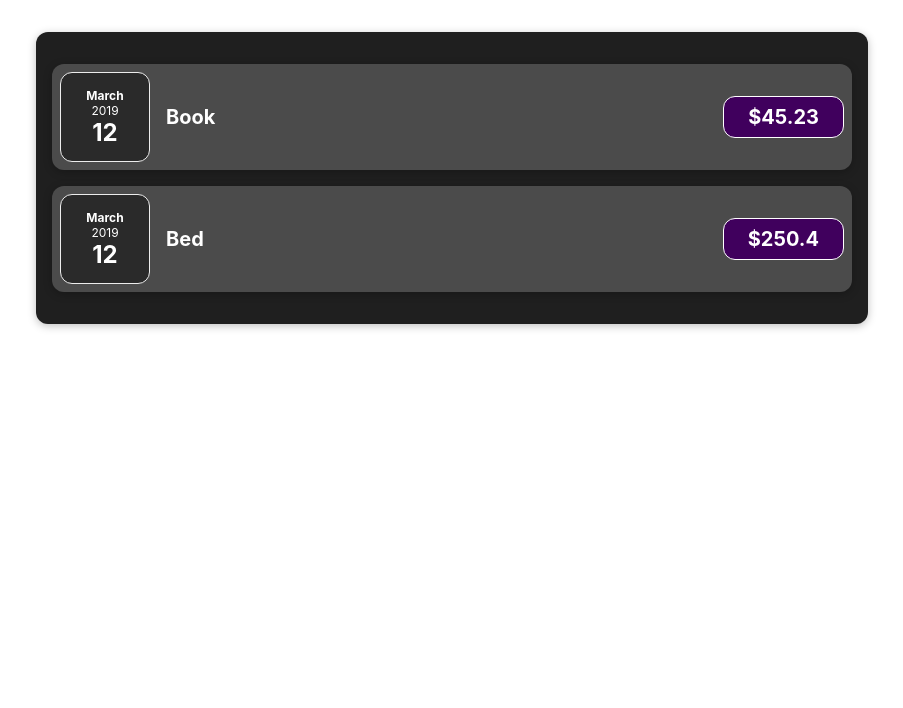
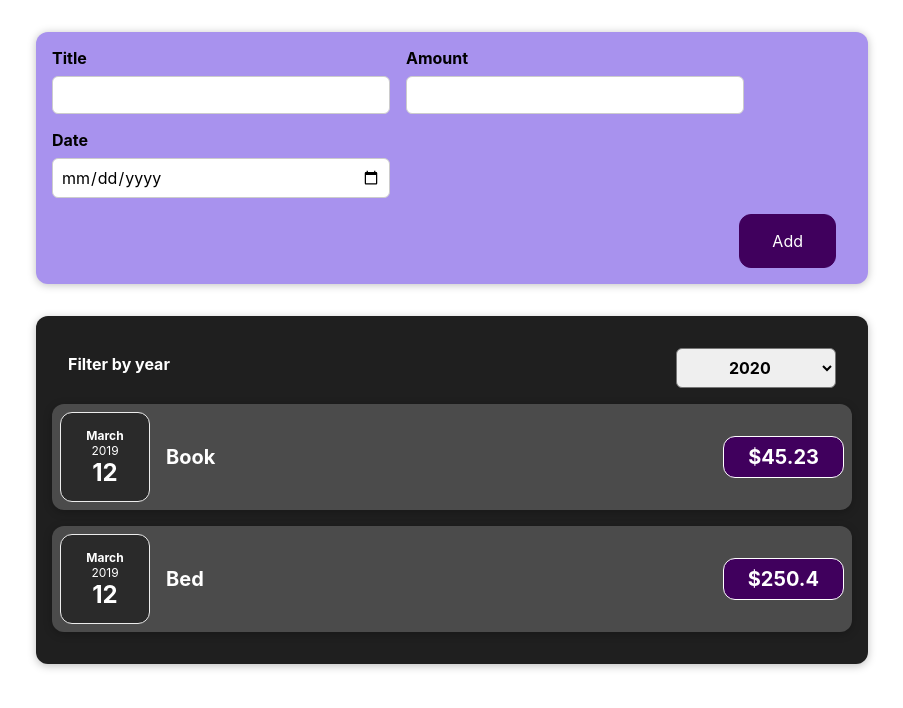
Before and after one commit to rudkevych/expenses-app, a React (Create React App) app: page / in a window 1280 px wide. Shown: the top 708 px of the page, without its empty margins (188-1091 px from the left). Built offline with nearby package versions, Linux system fonts and the light colour scheme.

Commit message:
added Filter

```diff
--- a/src/App.js
+++ b/src/App.js
@@ -1,8 +1,9 @@
-import React from "react";
+import React, {useState} from "react";
 import Expenses from "./components/Expenses/Expenses";
+import NewExpense from './components/NewExpense/NewExpense';
 
 const App = () => {
-    const expenses = [
+    const expensesStore = [
         {
             title: 'Book',
             amount: 45.23,
@@ -24,8 +25,16 @@ const App = () => {
             date: new Date(2020, 3, 26)
         }
     ];
+    const [expenses, setExpenses] = useState(expensesStore);
+
+
+    const addExpenseHandler = expense => {
+        console.log(expense);
+    }
+
     return (
         <div className="App">
+            <NewExpense onAddExpense={addExpenseHandler}/>
             <Expenses expenses={expenses}/>
         </div>
     );
--- /dev/null
+++ b/src/components/Expenses/ExpenseFilter.css
@@ -0,0 +1,24 @@
+.expenses-filter {
+    color: white;
+    padding: 0 1rem;
+}
+
+.expenses-filter__control {
+    display: flex;
+    width: 100%;
+    align-items: center;
+    justify-content: space-between;
+    margin: 1rem 0;
+}
+
+.expenses-filter label {
+    font-weight: bold;
+    margin-bottom: 0.5rem;
+}
+
+.expenses-filter select {
+    font: inherit;
+    padding: 0.5rem 3rem;
+    font-weight: bold;
+    border-radius: 6px;
+}
--- /dev/null
+++ b/src/components/Expenses/ExpenseFilter.js
@@ -0,0 +1,24 @@
+import './ExpenseFilter.css';
+
+const ExpenseFilter = (props) => {
+
+    const changeYearHandler = event => {
+        props.onFilterYearChange(event.target.value);
+    }
+
+    return (
+        <div className='expenses-filter'>
+            <div className='expenses-filter__control'>
+                <label>Filter by year</label>
+                <select value={props.selectedYear} onChange={changeYearHandler}>
+                    <option value="2022">2022</option>
+                    <option value="2021">2021</option>
+                    <option value="2020">2020</option>
+                </select>
+            </div>
+        </div>
+    )
+
+}
+
+export default ExpenseFilter;
--- a/src/components/Expenses/Expenses.js
+++ b/src/components/Expenses/Expenses.js
@@ -1,10 +1,20 @@
 import ExpenseItem from './ExpenseItem';
 import './Expenses.css';
 import Card from '../UI/Card';
+import ExpenseFilter from './ExpenseFilter';
+import React, {useState} from "react";
 
 const Expenses = (props) => {
+
+    const [filteredYear, setFilteredYear] = useState('2020');
+
+    const yearChangeHandler = year => {
+        setFilteredYear(year);
+    }
+
     return (
         <Card className='expenses'>
+            <ExpenseFilter selectedYear={filteredYear} onFilterYearChange={yearChangeHandler}/>
             <ExpenseItem
                 title={props.expenses[0].title}
                 amount={props.expenses[0].amount}
--- /dev/null
+++ b/src/components/NewExpense/ExpenseForm.css
@@ -0,0 +1,26 @@
+.new-expense__controls {
+    display: flex;
+    flex-wrap: wrap;
+    gap: 1rem;
+    margin-bottom: 1rem;
+    text-align: left;
+}
+
+.new-expense__control label {
+    font-weight: bold;
+    margin-bottom: 0.5rem;
+    display: block;
+}
+
+.new-expense__control input {
+    font: inherit;
+    padding: 0.5rem;
+    border-radius: 6px;
+    border: 1px solid #ccc;
+    width: 20rem;
+    max-width: 100%;
+}
+
+.new-expense__actions {
+    text-align: right;
+}
--- /dev/null
+++ b/src/components/NewExpense/ExpenseForm.js
@@ -0,0 +1,74 @@
+import './ExpenseForm.css';
+import React, {useState} from "react";
+
+const ExpenseForm = (props) => {
+    const [enteredTitle, setEnteredTitle] = useState('');
+    const [enteredAmount, setEnteredAmount] = useState('');
+    const [enteredDate, setEnteredDate] = useState('');
+
+
+    const submitHandler = event => {
+        event.preventDefault();
+
+        const expense = {
+            title: enteredTitle,
+            amount: enteredAmount,
+            date: new Date(enteredDate)
+        }
+
+        props.onExpenseSave(expense);
+
+        setEnteredTitle('');
+        setEnteredAmount('');
+        setEnteredDate('');
+    }
+
+    const titleChangeHandler = (event) => {
+        setEnteredTitle(event.target.value);
+    }
+
+    const amountChangeHandler = event => {
+        setEnteredAmount(event.target.value);
+    }
+
+    const dateChangeHandler = event => {
+        setEnteredDate(event.target.value);
+    }
+
+    return (
+        <form onSubmit={submitHandler}>
+            <div className='new-expense__controls'>
+                <div className='new-expense__control'>
+                    <label>Title</label>
+                    <input
+                        type="text"
+                        value={enteredTitle}
+                        onChange={titleChangeHandler}
+                    />
+                </div>
+                <div className='new-expense__control'>
+                    <label>Amount</label>
+                    <input
+                        type="number"
+                        value={enteredAmount}
+                        onChange={amountChangeHandler}
+                    />
+                </div>
+                <div className='new-expense__control'>
+                    <label>Date</label>
+                    <input
+                        type="date"
+                        value={enteredDate}
+                        onChange={dateChangeHandler}
+                    />
+                </div>
+            </div>
+            <div className='new-expense__actions'>
+                <button type='submit'>Add</button>
+            </div>
+        </form>
+    )
+
+}
+
+export default ExpenseForm;
--- /dev/null
+++ b/src/components/NewExpense/NewExpense.css
@@ -0,0 +1,38 @@
+.new-expense {
+    background-color: #a892ee;
+    padding: 1rem;
+    margin: 2rem auto;
+    width: 50rem;
+    max-width: 95%;
+    border-radius: 12px;
+    text-align: center;
+    box-shadow: 0 1px 8px rgba(0, 0, 0, 0.25);
+}
+
+.new-expense button {
+    font: inherit;
+    cursor: pointer;
+    padding: 1rem 2rem;
+    border: 1px solid #40005d;
+    background-color: #40005d;
+    color: white;
+    border-radius: 12px;
+    margin-right: 1rem;
+}
+
+.new-expense button:hover,
+.new-expense button:active {
+    background-color: #510674;
+    border-color: #510674;
+}
+
+.new-expense button.alternative {
+    color: #220131;
+    border-color: transparent;
+    background-color: transparent;
+}
+
+.new-expense button.alternative:hover,
+.new-expense button.alternative:active {
+    background-color: #ddb3f8;
+}
--- /dev/null
+++ b/src/components/NewExpense/NewExpense.js
@@ -0,0 +1,19 @@
+import './NewExpense.css';
+import ExpenseForm from "./ExpenseForm";
+import React from "react";
+
+const NewExpense = (props) => {
+
+    const saveExpenseDataHandler = event => {
+        props.onAddExpense(event);
+    }
+
+    return (
+        <div className='new-expense'>
+            <ExpenseForm onExpenseSave={saveExpenseDataHandler}/>
+        </div>
+    )
+
+}
+
+export default NewExpense;
```
